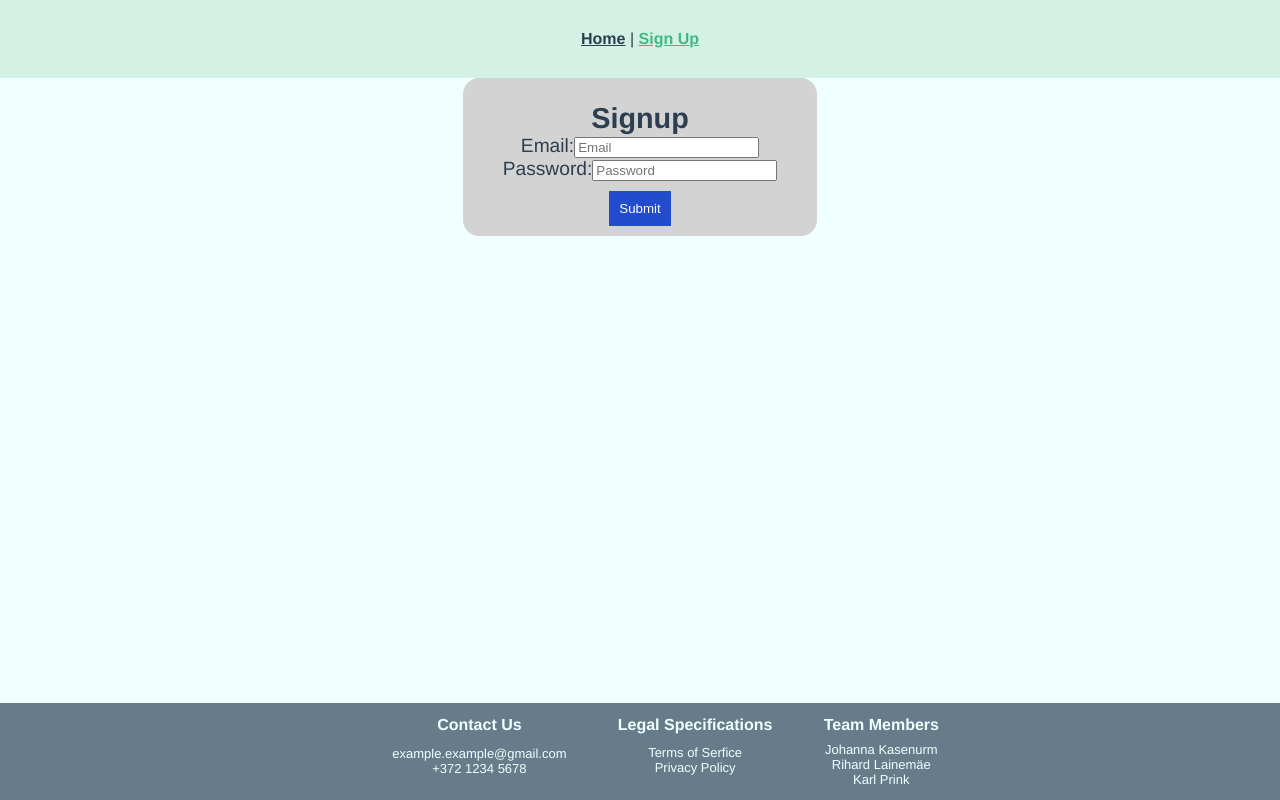
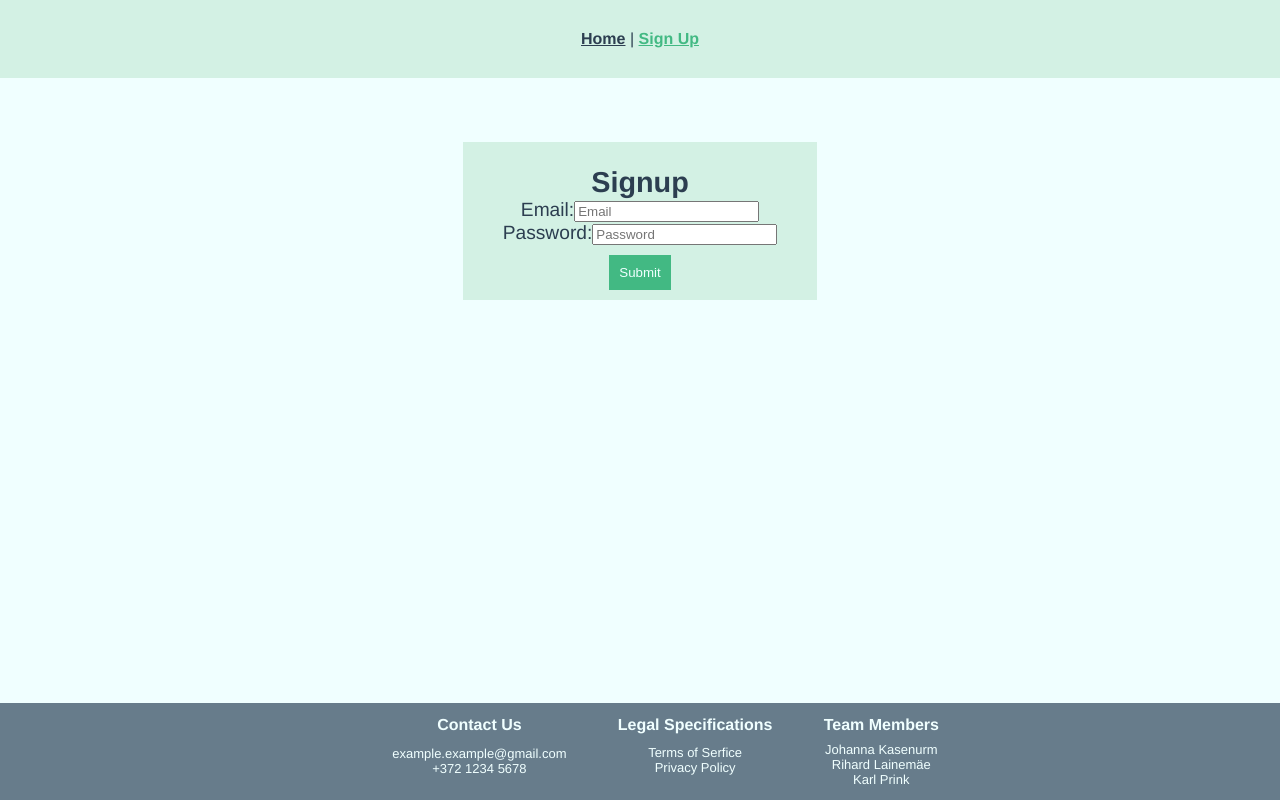
Before and after one commit to Johanna-Kasenurm/vue-project, a Vue app: page /#/signup in a window 1280 px wide. Built offline with nearby package versions, Linux system fonts and the light colour scheme.

Commit message:
Add style to the signup page.

```diff
--- a/src/views/SignUpView.vue
+++ b/src/views/SignUpView.vue
@@ -53,17 +53,19 @@
     },
   };
   </script>
+
   <style scoped>
   .signupBox {
     display: flex;
     flex-direction: column;
     align-items: center;
     padding-inline: 50px;
+    margin-top: 5%;
   }
 
   .signupinf {
-    background-color: lightgrey;
-    border-radius: 1pc;
+    background-color: #d3f1e4;
+    /*border-radius: 1pc;*/
     display: flex;
     flex-direction: column;
     align-items: center;
@@ -84,13 +86,13 @@
     margin-top: 10px;
     padding: 10px;
     margin-bottom: 10px;
-    background-color: #234bce;
-    color: white;
+    background-color: #42b983;
+    color: azure;
     border: none;
     cursor: pointer;
   }
 
   button:hover {
-    background-color: #208d20;
+    background-color: #2c3e50;
   }
   </style>
```
